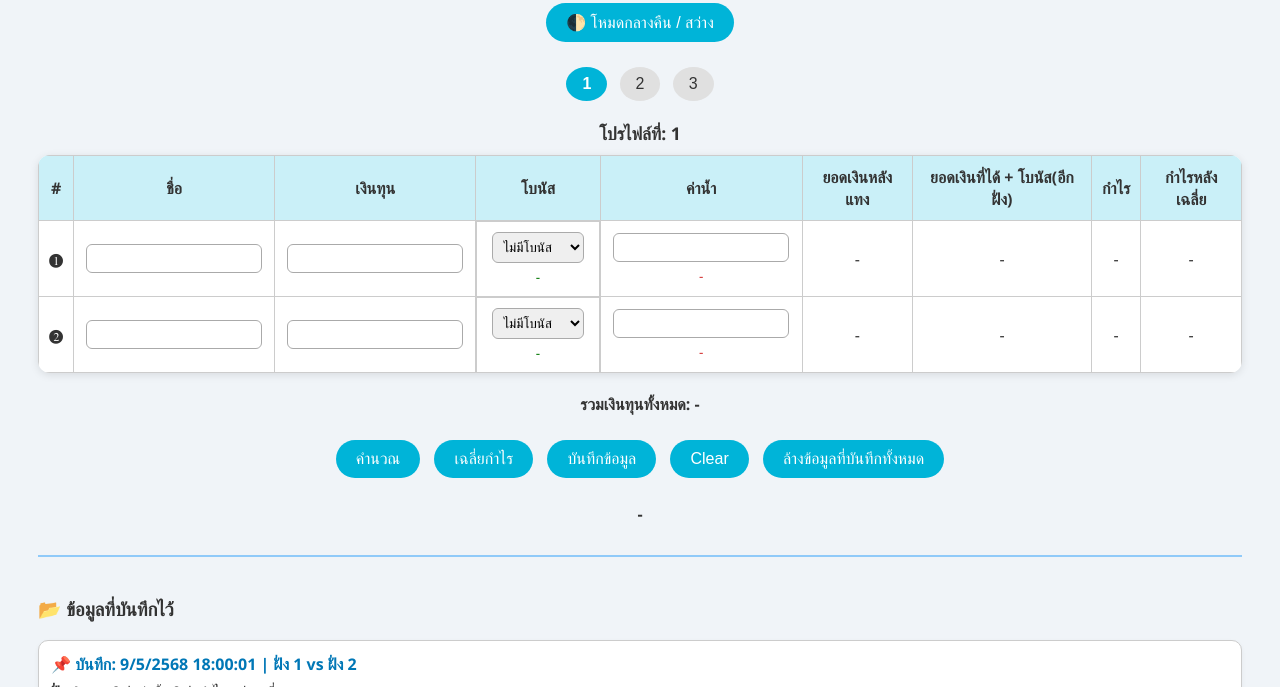
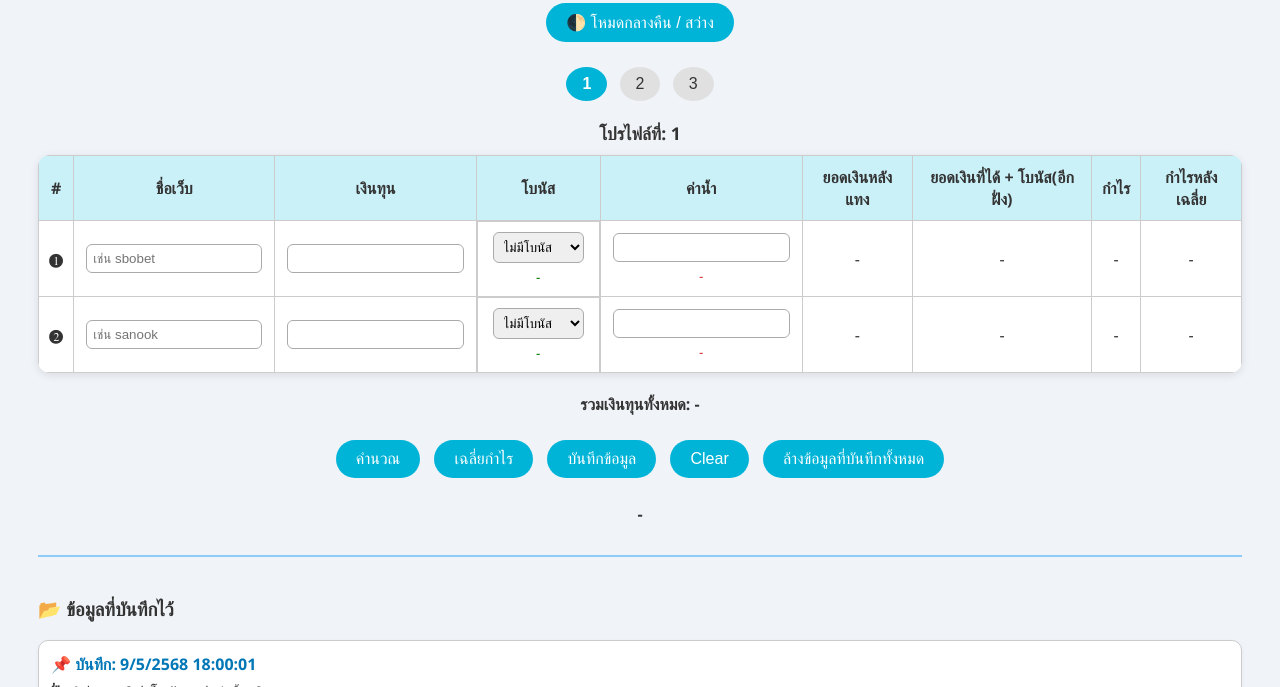
Before and after one commit to superjaab/TimeTORA, a plain HTML site: page index.html in a window 1280 px wide. Both pictures are taken after a click on the button "บันทึกข้อมูล". Shown: the part 113-800 px from the top of the page. Drawn offline with Linux system fonts and the light colour scheme.

Commit message:
Update index.html

```diff
--- a/index.html
+++ b/index.html
@@ -31,13 +31,10 @@
       color: #fff;
       border: 1px solid #777;
     }
-    body.dark .button-group button {
-      background: #2196f3;
-    }
+    body.dark .button-group button,
     body.dark .profile-buttons button.active {
       background: #2196f3;
     }
-
     h2 {
       text-align: center;
       color: #0077b6;
@@ -137,6 +134,9 @@
       margin: 0 0 6px;
       color: #0077b6;
     }
+    .record div {
+      margin-top: 4px;
+    }
   </style>
 </head>
 <body>
@@ -148,9 +148,9 @@
 </div>
 
 <div class="profile-buttons">
-  <button type="button" onclick="setProfile('1')" id="btnP1">1</button>
-  <button type="button" onclick="setProfile('2')" id="btnP2">2</button>
-  <button type="button" onclick="setProfile('3')" id="btnP3">3</button>
+  <button onclick="setProfile('1')" id="btnP1">1</button>
+  <button onclick="setProfile('2')" id="btnP2">2</button>
+  <button onclick="setProfile('3')" id="btnP3">3</button>
 </div>
 
 <div id="profileTitle" style="text-align:center; font-weight:bold; font-size:1.1em; margin-bottom:10px;">
@@ -162,7 +162,7 @@
     <thead>
       <tr>
         <th>#</th>
-        <th>ชื่อ</th>
+        <th>ชื่อเว็บ</th>
         <th>เงินทุน</th>
         <th>โบนัส</th>
         <th>ค่าน้ำ</th>
@@ -175,7 +175,7 @@
     <tbody>
       <tr>
         <td>❶</td>
-        <td><input id="name1" oninput="saveForm()" /></td>
+        <td><input id="name1" placeholder="เช่น sbobet" oninput="saveForm()" /></td>
         <td><input type="number" id="fund1" oninput="saveForm()" /></td>
         <td class="bonus-group">
           <select id="bonus1" onchange="saveForm()">
@@ -188,8 +188,7 @@
           <div class="bonus-value" id="bonus1_value">-</div>
         </td>
         <td><input type="number" id="odd1" oninput="saveForm()" />
-          <div class="diff-note" id="diffNote1">-</div>
-        </td>
+          <div class="diff-note" id="diffNote1">-</div></td>
         <td><span id="result1_afterbet">-</span></td>
         <td><span id="result1_total">-</span></td>
         <td><span id="profit1">-</span></td>
@@ -197,7 +196,7 @@
       </tr>
       <tr>
         <td>❷</td>
-        <td><input id="name2" oninput="saveForm()" /></td>
+        <td><input id="name2" placeholder="เช่น sanook" oninput="saveForm()" /></td>
         <td><input type="number" id="fund2" oninput="saveForm()" /></td>
         <td class="bonus-group">
           <select id="bonus2" onchange="saveForm()">
@@ -210,8 +209,7 @@
           <div class="bonus-value" id="bonus2_value">-</div>
         </td>
         <td><input type="number" id="odd2" oninput="saveForm()" />
-          <div class="diff-note" id="diffNote2">-</div>
-        </td>
+          <div class="diff-note" id="diffNote2">-</div></td>
         <td><span id="result2_afterbet">-</span></td>
         <td><span id="result2_total">-</span></td>
         <td><span id="profit2">-</span></td>
@@ -238,6 +236,9 @@
   <div id="recordsList"></div>
 </div>
 
+<!-- ต่อส่วนที่ 2/2: JavaScript ฟังก์ชันเต็มในโพสต์ถัดไป -->
+
+
 <script>
 let currentProfile = "1";
 
@@ -245,6 +246,7 @@ function toggleDarkMode() {
   document.body.classList.toggle("dark");
   localStorage.setItem("theme", document.body.classList.contains("dark") ? "dark" : "light");
 }
+
 function setProfile(id) {
   currentProfile = id;
   document.getElementById("profileTitle").textContent = "โปรไฟล์ที่: " + id;
@@ -253,12 +255,14 @@ function setProfile(id) {
   loadForm();
   renderRecords();
 }
+
 function parseBonusRate(val) {
   return val === "0.03inc" ? 0.03 : parseFloat(val);
 }
 function isBonusIncluded(val) {
   return val === "0.03inc";
 }
+
 function saveForm() {
   const form = {
     name1: name1.value, name2: name2.value,
@@ -268,6 +272,7 @@ function saveForm() {
   };
   localStorage.setItem("form_profile_" + currentProfile, JSON.stringify(form));
 }
+
 function loadForm() {
   const saved = JSON.parse(localStorage.getItem("form_profile_" + currentProfile));
   if (!saved) return;
@@ -277,6 +282,7 @@ function loadForm() {
   }
   updateBonusDisplay();
 }
+
 function updateBonusDisplay() {
   const f1 = parseFloat(fund1.value) || 0;
   const f2 = parseFloat(fund2.value) || 0;
@@ -290,6 +296,7 @@ function updateBonusDisplay() {
   bonus2_value.textContent = Math.floor(b2);
   totalAllFund.textContent = "รวมเงินทุนทั้งหมด: " + Math.floor(f1 + f2) + " บาท";
 }
+
 function calculate(f1adj = 0, f2adj = 0, balanced = false) {
   const f1 = (parseFloat(fund1.value) || 0) + f1adj;
   const f2 = (parseFloat(fund2.value) || 0) + f2adj;
@@ -331,6 +338,7 @@ function calculate(f1adj = 0, f2adj = 0, balanced = false) {
   updateBonusDisplay();
   saveForm();
 }
+
 function suggestBalance() {
   const p1 = parseFloat(profit1.textContent) || 0;
   const p2 = parseFloat(profit2.textContent) || 0;
@@ -338,6 +346,7 @@ function suggestBalance() {
   calculate(p1 < p2 ? move : 0, p2 < p1 ? move : 0, true);
   recommendation.textContent = `ควรเพิ่มเงินแทงที่ "${p1 > p2 ? name2.value || "ฝั่ง 2" : name1.value || "ฝั่ง 1"}" อีกประมาณ ${Math.floor(move)} บาท เพื่อให้กำไรใกล้เคียงกัน`;
 }
+
 function clearForm() {
   fund1.value = "";
   fund2.value = "";
@@ -356,26 +365,35 @@ function clearForm() {
   ].forEach(id => document.getElementById(id).textContent = "-");
   saveForm();
 }
+
 function saveRecord() {
   const record = {
+    timestamp: new Date().toLocaleString("th-TH"),
     name1: name1.value || "ฝั่ง 1",
+    fund1: fund1.value || "0",
+    bonus1: bonus1_value.textContent || "0",
+    odd1: odd1.value || "0",
+    afterbet1: result1_afterbet.textContent || "0",
+    total1: result1_total.textContent || "0",
+    profit1: profit1.textContent || "0",
+    balanced1: profit1_balanced.textContent || "0",
     name2: name2.value || "ฝั่ง 2",
-    fund1: fund1.value || "0",
     fund2: fund2.value || "0",
-    odd1: odd1.value || "0",
+    bonus2: bonus2_value.textContent || "0",
     odd2: odd2.value || "0",
-    profit1: profit1.textContent,
-    profit2: profit2.textContent,
-    pBal1: profit1_balanced.textContent,
-    pBal2: profit2_balanced.textContent,
-    timestamp: new Date().toLocaleString("th-TH")
+    afterbet2: result2_afterbet.textContent || "0",
+    total2: result2_total.textContent || "0",
+    profit2: profit2.textContent || "0",
+    balanced2: profit2_balanced.textContent || "0"
   };
+
   const key = "savedRecords_" + currentProfile;
   const records = JSON.parse(localStorage.getItem(key) || "[]");
   records.unshift(record);
   localStorage.setItem(key, JSON.stringify(records));
   renderRecords();
 }
+
 function renderRecords() {
   const key = "savedRecords_" + currentProfile;
   const records = JSON.parse(localStorage.getItem(key) || "[]");
@@ -383,14 +401,17 @@ function renderRecords() {
   records.forEach((r, i) => {
     const html = `
       <div class="record">
-        <h4>📌 บันทึก: ${r.timestamp} | ${r.name1} vs ${r.name2}</h4>
-        <div><b>${r.name1}</b>: ทุน ${r.fund1} | ค่าน้ำ ${r.odd1} | กำไร ${r.profit1} | เฉลี่ย ${r.pBal1}</div>
-        <div><b>${r.name2}</b>: ทุน ${r.fund2} | ค่าน้ำ ${r.odd2} | กำไร ${r.profit2} | เฉลี่ย ${r.pBal2}</div>
+        <h4>📌 บันทึก: ${r.timestamp}</h4>
+        <div><b>${r.name1}</b> | ทุน: ${r.fund1} | โบนัส: ${r.bonus1} | ค่าน้ำ: ${r.odd1}<br>
+        หลังแทง: ${r.afterbet1} | ได้+โบนัส: ${r.total1} | กำไร: ${r.profit1} | เฉลี่ย: ${r.balanced1}</div>
+        <div><b>${r.name2}</b> | ทุน: ${r.fund2} | โบนัส: ${r.bonus2} | ค่าน้ำ: ${r.odd2}<br>
+        หลังแทง: ${r.afterbet2} | ได้+โบนัส: ${r.total2} | กำไร: ${r.profit2} | เฉลี่ย: ${r.balanced2}</div>
         <button onclick="deleteRecord(${i})">🗑️ ลบข้อมูลนี้</button>
       </div>`;
     recordsList.insertAdjacentHTML("beforeend", html);
   });
 }
+
 function deleteRecord(index) {
   const key = "savedRecords_" + currentProfile;
   let records = JSON.parse(localStorage.getItem(key) || "[]");
@@ -398,11 +419,13 @@ function deleteRecord(index) {
   localStorage.setItem(key, JSON.stringify(records));
   renderRecords();
 }
+
 function clearSavedRecords() {
   if (!confirm("คุณแน่ใจหรือไม่ว่าต้องการล้างข้อมูลที่บันทึกทั้งหมดของโปรไฟล์นี้?")) return;
   localStorage.removeItem("savedRecords_" + currentProfile);
   renderRecords();
 }
+
 window.onload = () => {
   if (localStorage.getItem("theme") === "dark") document.body.classList.add("dark");
   setProfile("1");
```
